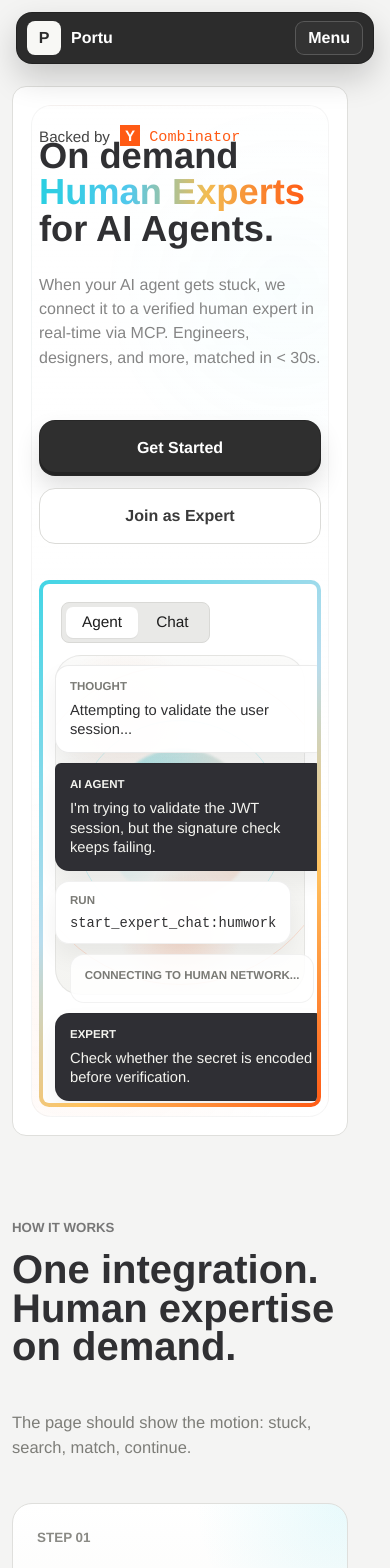
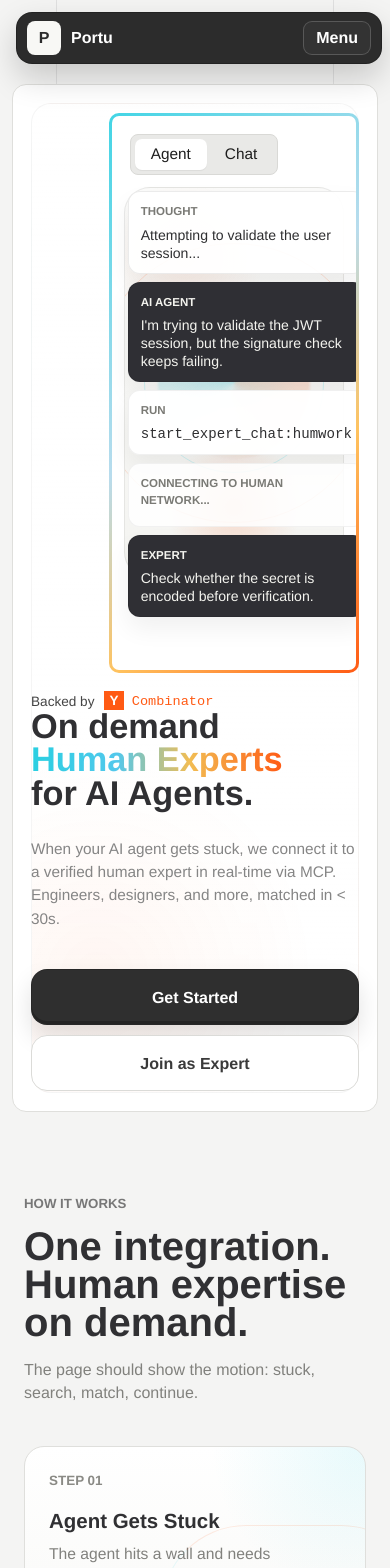
Before and after one commit to Pevznergo/porto, a Next.js app: page / in a window 390 px wide. Shown: the top 1568 px of the page. Built offline with nearby package versions, Linux system fonts and the light colour scheme.

Commit message:
style: tighten homepage layout and mobile responsive

```diff
--- a/app/globals.css
+++ b/app/globals.css
@@ -178,13 +178,13 @@ p {
 .hero {
   position: relative;
   display: grid;
-  grid-template-columns: minmax(0, .98fr) minmax(380px, .9fr);
-  gap: clamp(42px, 6vw, 88px);
-  align-items: center;
+  grid-template-columns: minmax(0, 1fr) minmax(380px, 1.02fr);
+  gap: clamp(32px, 4vw, 56px);
+  align-items: start;
   width: min(1240px, calc(100% - 48px));
-  min-height: 785px;
+  min-height: 700px;
   margin: 52px auto 0;
-  padding: clamp(72px, 8vw, 132px) clamp(40px, 4.8vw, 72px) 60px;
+  padding: clamp(60px, 7vw, 104px) clamp(40px, 4.8vw, 72px) 42px;
   border: 1px solid var(--line);
   border-radius: 14px;
   background: var(--paper);
@@ -1095,126 +1095,30 @@ textarea {
 
 .hero-copy-story {
   max-width: 600px;
+  align-self: center;
 }
 
 .hero-visual {
   position: relative;
   display: grid;
   align-items: start;
+  align-self: center;
   padding-top: 6px;
   min-height: 100%;
 }
 
 .hero-visual .agent-console {
-  min-height: 100%;
-}
-
-.hero-ribbon {
-  position: absolute;
-  right: 22px;
-  left: 22px;
-  bottom: 18px;
-  display: grid;
-  gap: 6px;
-  padding: 12px 14px;
-  border: 1px solid rgba(0, 0, 0, .08);
-  border-radius: 18px;
-  background: rgba(255, 255, 255, .9);
-  box-shadow: 0 16px 34px rgba(0, 0, 0, .08);
-  backdrop-filter: blur(12px);
-}
-
-.hero-ribbon span {
-  color: #7a7a75;
-  font-size: .8rem;
-  font-weight: 760;
-  text-transform: uppercase;
-}
-
-.hero-ribbon strong {
-  color: #2a2a2c;
-  font-size: .98rem;
-}
-
-.hero-metrics {
-  display: grid;
-  grid-template-columns: repeat(3, minmax(0, 1fr));
-  gap: 12px;
-  margin-top: 32px;
-}
-
-.hero-metrics div {
-  padding: 16px 18px;
-  border: 1px solid var(--line);
-  border-radius: 18px;
-  background: rgba(255, 255, 255, .8);
-}
-
-.hero-metrics strong {
-  display: block;
-  color: var(--ink);
-  font-size: 1.35rem;
-  line-height: 1;
-}
-
-.hero-metrics span {
-  display: block;
-  margin-top: 6px;
-  color: var(--muted);
-  font-size: .88rem;
-}
-
-.signal-strip {
+  min-height: 600px;
+}
+
+.signal-section,
+.cta-grid-story {
   position: relative;
-  padding-top: 34px;
-}
-
-.signal-strip::before,
-.stats-band-story::before,
-.integrations-story::before {
-  position: absolute;
-  left: 0;
-  right: 0;
-  top: 0;
-  height: 1px;
-  background: linear-gradient(90deg, transparent, rgba(0, 0, 0, .14), transparent);
-  content: "";
-}
-
-.stats-band-story {
-  position: relative;
-  margin-top: 40px;
-}
-
-.signal-section,
-.process-section,
-.radar-story,
-.domains-section,
-.capability-section,
-.integrations-story,
-.cta-grid-story,
-.enterprise-story {
-  position: relative;
-}
-
-.split {
-  display: grid;
-  grid-template-columns: minmax(0, 1fr) minmax(320px, .74fr);
-  gap: 28px;
-  align-items: end;
-}
-
-.section-note {
-  max-width: 440px;
-  margin: 0;
-  color: #7d7d78;
-  font-size: 1.03rem;
-  line-height: 1.55;
 }
 
 .signal-grid {
   display: grid;
-  grid-template-columns: repeat(4, minmax(0, 1fr));
+  grid-template-columns: repeat(2, minmax(0, 1fr));
   gap: 16px;
 }
 
@@ -1261,89 +1165,6 @@ textarea {
   opacity: .65;
 }
 
-.timeline {
-  display: grid;
-  grid-template-columns: repeat(4, minmax(0, 1fr));
-  gap: 12px;
-}
-
-.timeline article {
-  min-height: 240px;
-  padding: 24px;
-  border: 1px solid var(--line);
-  border-radius: 18px;
-  background: #fff;
-}
-
-.timeline span {
-  display: block;
-  margin-bottom: 28px;
-  color: #8a8a85;
-  font-size: .84rem;
-  font-weight: 760;
-}
-
-.radar-story {
-  display: grid;
-  grid-template-columns: minmax(0, .76fr) minmax(0, 1.24fr);
-  gap: 28px;
-  align-items: center;
-}
-
-.radar-copy {
-  max-width: 460px;
-}
-
-.radar-copy p {
-  font-size: 1.04rem;
-  line-height: 1.56;
-}
-
-.radar-copy ul {
-  margin: 20px 0 0;
-  padding-left: 18px;
-  color: var(--ink);
-}
-
-.radar-copy li {
-  margin-bottom: 10px;
-}
-
-.radar-scene .agent-console {
-  min-height: 640px;
-}
-
-.domain-spotlight .agent-console {
-  min-height: 560px;
-}
-
-.domain-showcase {
-  display: grid;
-  grid-template-columns: minmax(360px, .92fr) minmax(0, 1.08fr);
-  gap: 22px;
-  align-items: start;
-}
-
-.domain-grid article {
-  min-height: 180px;
-  padding: 24px;
-}
-
-.domain-grid article:first-child {
-  min-height: 240px;
-}
-
-.capability-grid article {
-  min-height: 220px;
-}
-
-.integrations-story {
-  display: grid;
-  grid-template-columns: minmax(280px, .72fr) minmax(0, 1.28fr);
-  gap: 52px;
-  align-items: start;
-}
-
 .cta-grid-story {
   gap: 16px;
 }
@@ -1364,104 +1185,40 @@ textarea {
   pointer-events: none;
 }
 
-.enterprise-story {
-  grid-template-columns: minmax(0, 1fr) minmax(240px, .8fr) auto;
-}
-
 @media (max-width: 1060px) {
-  .hero-story,
-  .split,
-  .radar-story,
-  .domain-showcase,
-  .integrations-story,
-  .enterprise-story {
+  .hero-story {
     grid-template-columns: 1fr;
   }
 
-  .signal-grid,
-  .timeline {
-    grid-template-columns: repeat(2, minmax(0, 1fr));
+  .signal-grid {
+    grid-template-columns: 1fr;
+  }
+
+  .hero {
+    min-height: auto;
+    padding: 96px 28px 28px;
+  }
+
+  .hero-copy {
+    max-width: 100%;
+  }
+
+  .hero-visual {
+    padding-top: 0;
+  }
+
+  .hero-visual .agent-console {
+    min-height: 560px;
   }
 }
 
 @media (max-width: 720px) {
-  .hero-story {
-    gap: 18px;
-  }
-
-  .hero-metrics,
-  .signal-grid,
-  .timeline {
-    grid-template-columns: 1fr;
-  }
-
-  .hero-ribbon {
-    position: static;
-    margin-top: 14px;
-  }
-
-  .hero-visual .candidate-card-d,
-  .hero-visual .candidate-card-e {
-    display: none;
-  }
-
-  .hero-visual .agent-console,
-  .radar-scene .agent-console,
-  .domain-spotlight .agent-console {
-    min-height: 520px;
-  }
-}
-
-.notice {
-  padding: 16px;
-  border: 1px solid var(--line);
-  border-radius: 12px;
-  background: white;
-}
-
-@media (max-width: 1060px) {
-  .hero,
-  .stats-band,
-  .steps,
-  .domain-showcase,
-  .integrations,
-  .enterprise,
-  .form-page {
-    grid-template-columns: 1fr;
-  }
-
-  .hero {
-    padding-top: 110px;
-  }
-
-  .backed-row {
-    grid-row: auto;
-    margin-bottom: -12px;
-  }
-
-  .hero-copy,
-  .agent-console {
-    grid-column: auto;
-    grid-row: auto;
-  }
-
-  .capability-grid {
-    grid-template-columns: repeat(2, 1fr);
-  }
-}
-
-@media (max-width: 720px) {
-  body::before,
-  body::after {
-    display: none;
-  }
-
   .site-header {
     top: 12px;
     left: 16px;
     right: auto;
     justify-content: space-between;
-    width: min(358px, calc(100vw - 32px));
+    width: min(100vw - 24px, 390px);
     transform: none;
   }
 
@@ -1512,24 +1269,24 @@ textarea {
   }
 
   .hero {
-    width: min(100% - 24px, 336px);
+    width: min(100% - 24px, 390px);
     min-height: auto;
-    margin: 86px auto 0 12px;
-    padding: 38px 26px 28px;
+    margin: 84px auto 0;
+    padding: 28px 18px 20px;
     grid-template-columns: 1fr;
-    gap: 30px;
+    gap: 18px;
     overflow: hidden;
   }
 
   .backed-row {
-    margin: 0 0 -10px;
-    font-size: .95rem;
+    margin: 0 0 -2px;
+    font-size: .85rem;
   }
 
   h1 {
     max-width: 100%;
-    font-size: clamp(2.1rem, 9.3vw, 2.45rem);
-    line-height: 1;
+    font-size: clamp(2.05rem, 8.8vw, 2.7rem);
+    line-height: .98;
   }
 
   h1 span:nth-child(2) {
@@ -1537,14 +1294,15 @@ textarea {
   }
 
   .hero-text {
-    font-size: 1rem;
+    font-size: .96rem;
   }
 
   .hero-actions {
     display: grid;
     grid-template-columns: 1fr;
     width: 100%;
-    gap: 12px;
+    gap: 10px;
+    margin-top: 24px;
   }
 
   .hero-actions .button {
@@ -1555,125 +1313,49 @@ textarea {
   }
 
   .agent-console {
-    min-height: 470px;
+    min-height: 430px;
+    border-width: 3px;
   }
 
   .agent-stage {
-    min-height: 460px;
-    padding: 12px;
+    min-height: 410px;
+    padding: 10px;
   }
 
   .radar-panel {
-    inset: 12px 12px 108px 12px;
+    inset: 12px 12px 92px 12px;
   }
 
   .radar-orbit-1 {
-    width: 210px;
-    height: 210px;
+    width: 180px;
+    height: 180px;
   }
 
   .radar-orbit-2 {
-    width: 320px;
-    height: 320px;
-  }
-
-  .radar-orbit-3 {
-    width: 410px;
-    height: 410px;
-  }
-
-  .radar-core {
-    width: 150px;
-    height: 150px;
-    padding: 12px;
-  }
-
-  .candidate-card {
-    min-width: 146px;
-    padding: 10px 11px;
-  }
-
-  .candidate-card-a {
-    top: 8%;
-    left: 3%;
-  }
-
-  .candidate-card-b {
-    top: 10%;
-    right: 4%;
-  }
-
-  .candidate-card-c {
-    bottom: 18%;
-    left: 6%;
-  }
-
-  .candidate-card-d {
-    bottom: 32%;
-    right: 8%;
-  }
-
-  .candidate-card-e {
-    top: 32%;
-    left: 34%;
+    width: 280px;
+    height: 280px;
   }
 
   .chat-stream {
-    right: 12px;
-    left: 12px;
-  }
-
-  .agent-foot {
-    align-items: flex-start;
-    flex-direction: column;
-  }
-
-  .agent-foot strong {
-    margin-left: 17px;
-  }
-
-  .platforms,
-  .stats-band,
-  .section,
-  .cta-grid,
-  .enterprise,
-  .legal-page,
-  .form-page {
-    width: min(100% - 24px, 336px);
-    margin-left: 12px;
-    margin-right: auto;
-  }
-
-  .platforms p::before,
-  .platforms p::after {
-    width: 42px;
-  }
-
-  .platform-grid,
-  .chip-row {
-    justify-content: flex-start;
-    gap: 12px 20px;
-  }
-
-  .stats-band,
-  .domain-grid,
-  .capability-grid,
-  .cta-grid,
-  .site-footer {
-    grid-template-columns: 1fr;
-  }
-
-  .stats-band > * {
-    min-height: auto;
-    padding: 26px;
-  }
-
-  .stats-band div::before {
-    top: 24px;
-    bottom: 24px;
-  }
-
-  .domain-grid article:first-child {
-    grid-column: auto;
-  }
-}
+    top: 16px;
+    right: 16px;
+    bottom: 76px;
+    left: 16px;
+    width: auto;
+    gap: 8px;
+  }
+
+  .chat-bubble {
+    padding: 11px 12px;
+    border-radius: 12px;
+  }
+
+  .chat-bubble p {
+    font-size: .88rem;
+    line-height: 1.28;
+  }
+
+  .chat-bubble-expert {
+    max-width: 300px;
+  }
+}
```
